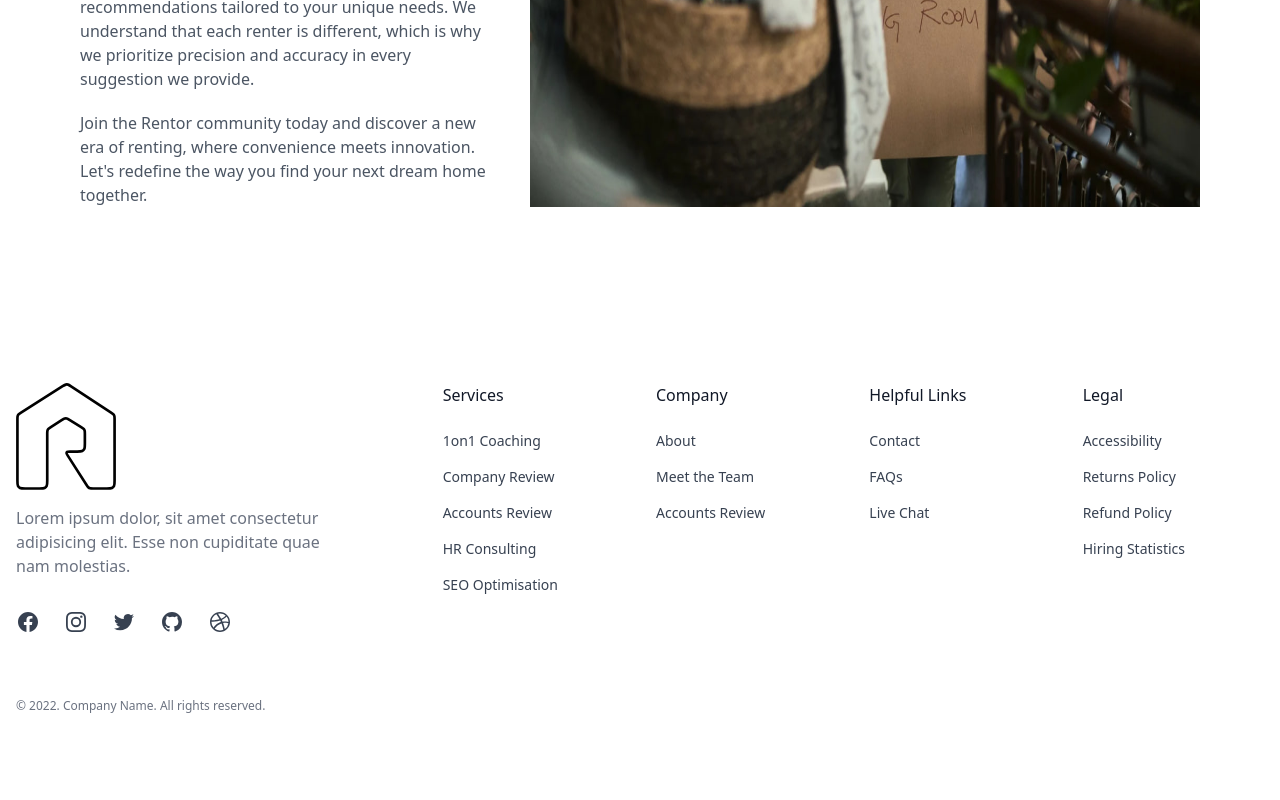
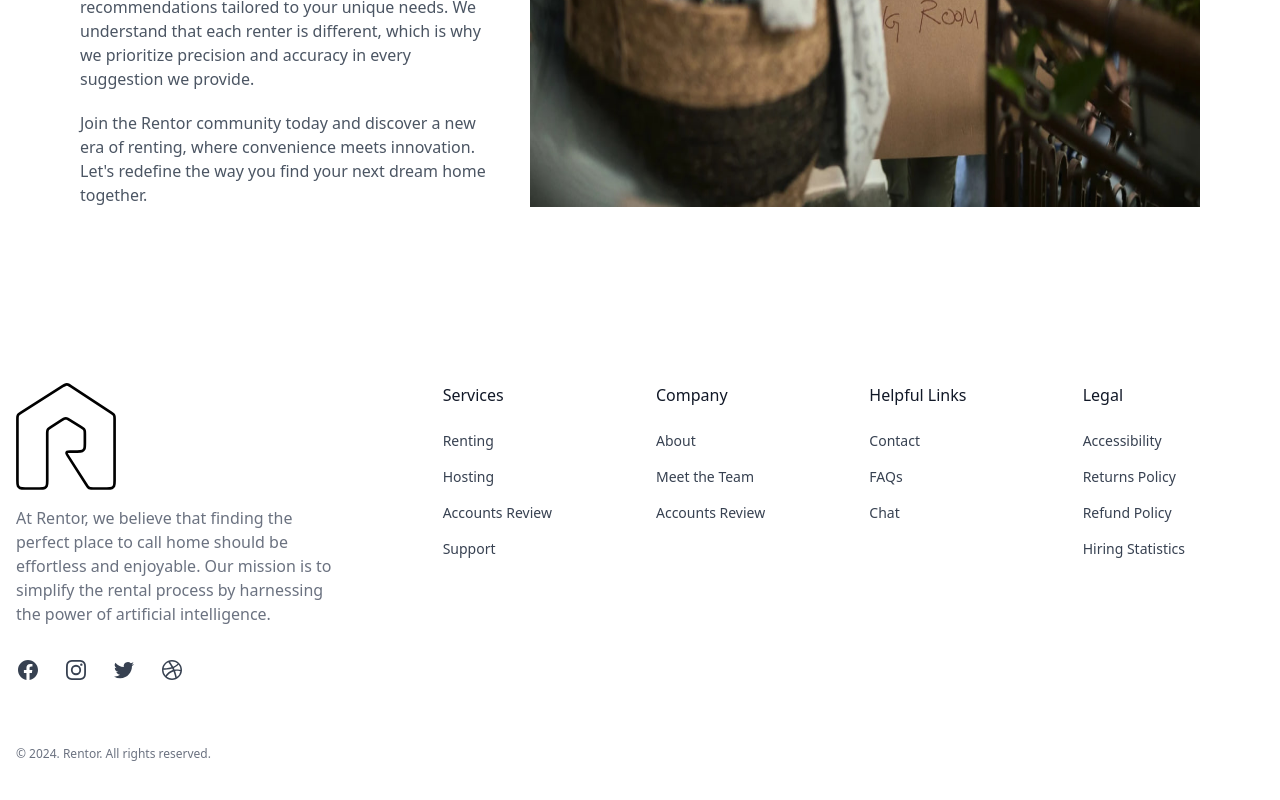
Before and after one commit to srahabib/RentalApp, a Next.js app: page /About in a window 1280 px wide. Shown: the part 569-1369 px from the top of the page. Before the commit the page ends 1347 px from the top, so only its background shows below. Built offline with nearby package versions, Linux system fonts and the light colour scheme.

Commit message:
Ad section

```diff
--- a/src/components/Footer/Footer.jsx
+++ b/src/components/Footer/Footer.jsx
@@ -13,8 +13,7 @@ const Footer = () => {
         </div>
 
         <p className="mt-4 max-w-xs text-gray-500">
-          Lorem ipsum dolor, sit amet consectetur adipisicing elit. Esse non cupiditate quae nam
-          molestias.
+        At Rentor, we believe that finding the perfect place to call home should be effortless and enjoyable. Our mission is to simplify the rental process by harnessing the power of artificial intelligence.
         </p>
 
         <ul className="mt-8 flex gap-6">
@@ -73,7 +72,7 @@ const Footer = () => {
             </a>
           </li>
 
-          <li>
+          {/* <li>
             <a
               href="/"
               rel="noreferrer"
@@ -90,7 +89,7 @@ const Footer = () => {
                 />
               </svg>
             </a>
-          </li>
+          </li> */}
 
           <li>
             <a
@@ -119,11 +118,11 @@ const Footer = () => {
 
           <ul className="mt-6 space-y-4 text-sm">
             <li>
-              <a href="#" className="text-gray-700 transition hover:opacity-75"> 1on1 Coaching </a>
+              <a href="#" className="text-gray-700 transition hover:opacity-75"> Renting </a>
             </li>
 
             <li>
-              <a href="#" className="text-gray-700 transition hover:opacity-75"> Company Review </a>
+              <a href="#" className="text-gray-700 transition hover:opacity-75"> Hosting </a>
             </li>
 
             <li>
@@ -131,15 +130,11 @@ const Footer = () => {
             </li>
 
             <li>
-              <a href="#" className="text-gray-700 transition hover:opacity-75"> HR Consulting </a>
+              <a href="#" className="text-gray-700 transition hover:opacity-75"> Support </a>
             </li>
 
-            <li>
-              <a href="#" className="text-gray-700 transition hover:opacity-75"> SEO Optimisation </a>
-            </li>
           </ul>
         </div>
-
         <div>
           <p className="font-medium text-gray-900">Company</p>
 
@@ -157,7 +152,6 @@ const Footer = () => {
             </li>
           </ul>
         </div>
-
         <div>
           <p className="font-medium text-gray-900">Helpful Links</p>
 
@@ -171,7 +165,7 @@ const Footer = () => {
             </li>
 
             <li>
-              <a href="#" className="text-gray-700 transition hover:opacity-75"> Live Chat </a>
+              <a href="#" className="text-gray-700 transition hover:opacity-75"> Chat </a>
             </li>
           </ul>
         </div>
@@ -200,7 +194,7 @@ const Footer = () => {
       </div>
     </div>
 
-    <p className="text-xs text-gray-500">&copy; 2022. Company Name. All rights reserved.</p>
+    <p className="text-xs text-gray-500">&copy; 2024. Rentor. All rights reserved.</p>
   </div>
 </footer>
 
--- a/src/components/Main/Main.jsx
+++ b/src/components/Main/Main.jsx
@@ -8,41 +8,45 @@ import NewsBlocks from '../NewsBlocks/NewsBlocks'
 const Main = () => {
   return (
     <main id="content">
-      <NewsSection/>
+        {/* <h2 class="text-gray-800 text-2xl font-bold p-3 lg:container mx-auto px-3 sm:px-4 xl:px-4">
+          <span class="inline-block h-5 border-l-3 border-red-600 mr-2"></span> Rentors' favorite
+        </h2>
+       <NewsSection/> */}
 
       <HouseBlock/>
+{/*
+      <NewsBlocks/> */}
 
-      <NewsBlocks/>
 
-      {/* <!-- block news --> */}
       <div class="bg-white py-6">
         <div class="lg:container mx-auto px-3 sm:px-4 xl:px-4">
           <div class="flex flex-row flex-wrap">
             {/* <!-- Left add padding here --> */}
-            <div class="flex-shrink max-w-full w-full  overflow-hidden">
+            <div class="flex-shrink max-w-full w-full overflow-hidden">
               <div class="w-full py-3">
                 <h2 class="text-gray-800 text-2xl font-bold">
-                  <span class="inline-block h-5 border-l-3 border-red-600 mr-2"></span>Asian
+                  <span class="inline-block h-5 border-l-3 border-red-600 mr-2"></span>Advertisement
                 </h2>
               </div>
               <div class="flex flex-row flex-wrap -mx-3">
                 <div class="flex-shrink max-w-full w-full px-3 pb-5">
-                  <div class="relative hover-img max-h-98 overflow-hidden">
+                  <div class="relative hover-img max-h-80 overflow-hidden ">
                     {/* <!--thumbnail--> */}
                     <a href="#">
-                      <img class="max-w-full w-full mx-auto h-auto" src="/images/img6.jpg" alt="Image description"/>
+                      <img class="max-w-full w-full mx-auto h-96 opacity-75  " src="/images/ads.jpg" alt="Image description"/>
                     </a>
                     <div class="absolute px-5 pt-8 pb-5 bottom-0 w-full bg-gradient-cover">
                       {/* <!--title--> */}
                       <a href="#">
-                        <h2 class="text-3xl font-bold capitalize text-white mb-3">Amazon Shoppers Are Ditching Designer Belts for This Best-Selling</h2>
+                        <h2 class="text-3xl font-bold capitalize text-white mb-3">Discover the Magic of Egypt , unforgettable Holidays in the Land of Pharaohs! </h2>
                       </a>
-                      <p class="text-gray-100 hidden sm:inline-block">This is a wider card with supporting text below as a natural lead-in to additional content. This very helpfull for generate default content..</p>
+                      <p class="text-white hidden sm:inline-block">Immerse yourself in the rich tapestry of history, culture, and breathtaking landscapes. Explore the bustling bazaars of Cairo, cruise the majestic Nile River, and relax in luxurious resorts by the Mediterranean and Red Sea. Discover the magic of Egypt, the ultimate destination for an unforgettable holiday.</p>
                       {/* <!-- author and date --> */}
                       <div class="pt-2">
-                        <div class="text-gray-100"><div class="inline-block h-3 border-l-2 border-red-600 mr-2"></div>Europe</div>
+                        <div class="text-gray-100"><div class="inline-block h-3 border-l-2 border-amber-600 mr-2"></div>Cairo</div>
                       </div>
                     </div>
+
                   </div>
                 </div>
 
--- a/src/components/Navbar/Navbar.jsx
+++ b/src/components/Navbar/Navbar.jsx
@@ -124,22 +124,6 @@ const getLoggedInUserEmail = (allUserData) => {
         setShowNav(!showNav);
     };
 
-    // Function to toggle between 'owner' and 'user' roles
-    const handleRoleSwitch = () => {
-        setUserRole(prevRole => prevRole === 'owner' ? 'user' : 'owner');
-    };
-
-    // Function to handle the link redirection before becoming an owner
-    const handleLinkRedirection = () => {
-
-        if (userRole !== 'owner') {
-            window.location.href = '/Contact-Details';
-        } else {
-            // Handle switching to owner action
-            handleRoleSwitch();
-        }
-    };
-
     return (
         <nav className="bg-white border-gray-200 dark:bg-gray-900">
             <div className="max-w-screen-xl flex flex-wrap items-center justify-between mx-auto p-4 ">
@@ -164,13 +148,15 @@ const getLoggedInUserEmail = (allUserData) => {
                         </li>
 
                         </ul>
+
+
                     </div>
 
                 {isLoggedIn && (
-                     <div className='flex flex-row '>
-                     <a  className='text-amber-500 font-bold text-xs mt-2' onClick={handleRoleSwitch}>
-                         {userRole === 'owner' ? 'Switch to User' : 'Become an Owner'}
-                     </a>
+                    <div className='flex flex-row '>
+                    <a href="/Contact-Details" className='text-amber-500 font-bold text-xs mt-2'>
+                        {userRole === 'owner' ? 'Switch to User' : 'Become an Owner'}
+                    </a>
                         <div className="relative ml-4 pr-8">
 
                             <button onClick={toggleDropdown} type="button" className="flex text-sm bg-gray-800 rounded-full focus:ring-4 focus:ring-gray-300 dark:focus:ring-gray-600" id="user-menu-button" aria-expanded="false">
```
Also changed, not shown: public/images/ad.jpg (added), public/images/ads.jpg (added).
